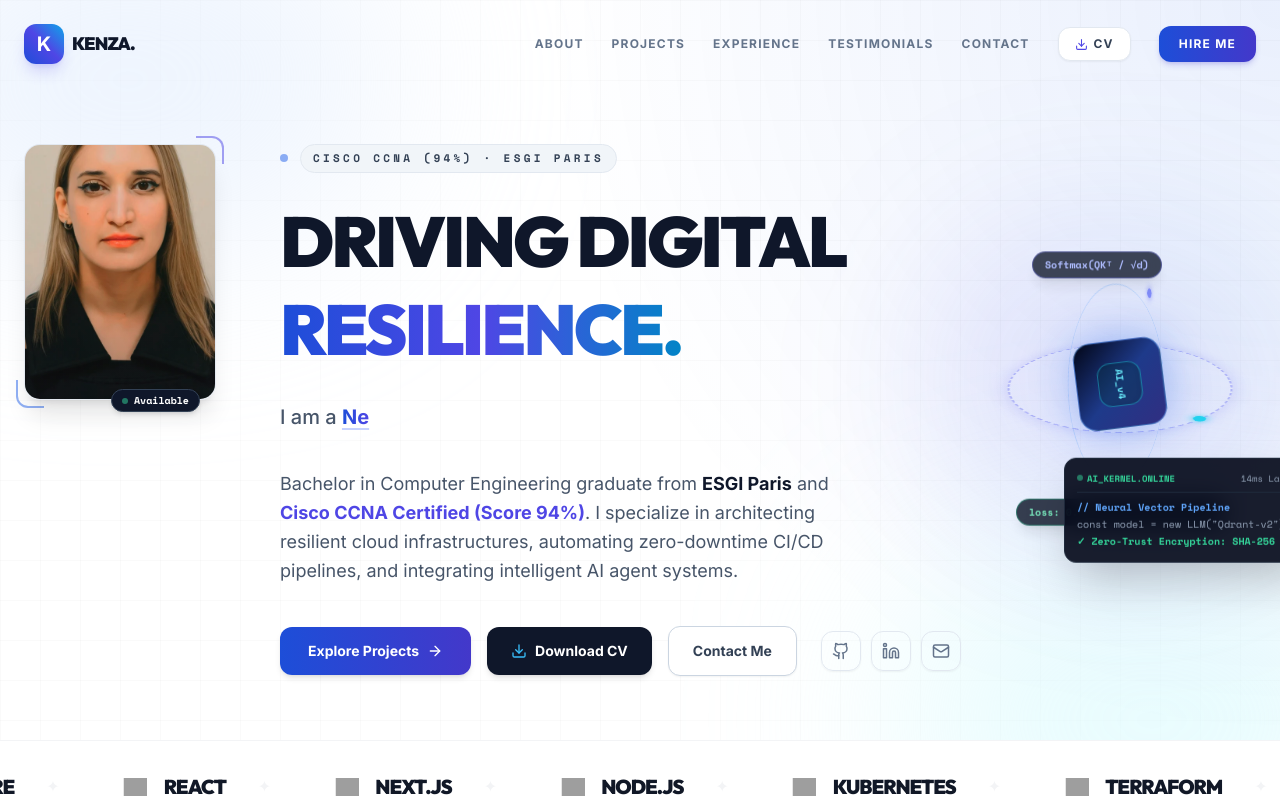
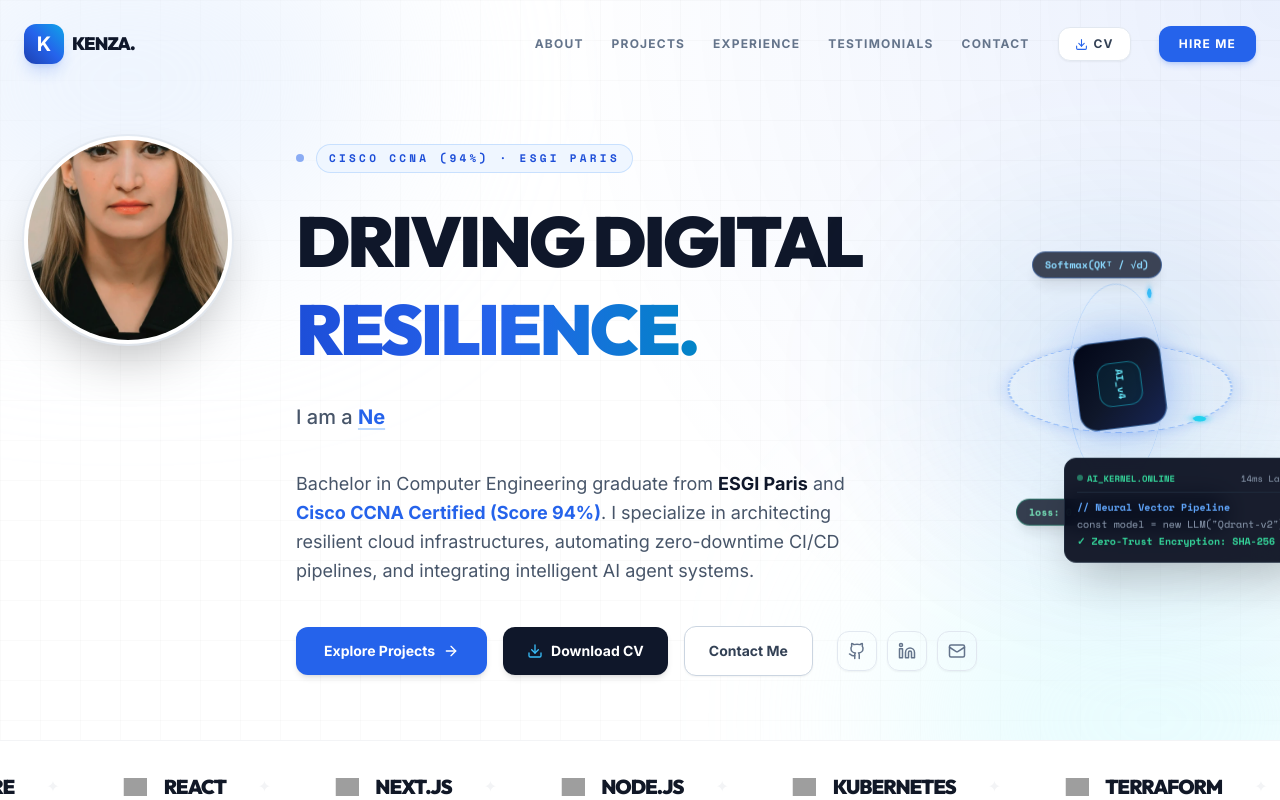
Before and after one commit to kenza-oss/portfolio, a React (Vite) app: page / in a window 1280 px wide. Shown: the top 800 px of the page. Built offline with nearby package versions, Linux system fonts and the light colour scheme; grey boxes are pictures that could not be loaded.

Commit message:
Change profile photo to circular avatar with balanced natural saturation, remove sticker/accents, and eliminate purple in favor of executive Cisco/Cyber blue

```diff
--- a/src/components.jsx
+++ b/src/components.jsx
@@ -40,23 +40,23 @@ export const Navbar = () => {
     }`}>
       <div className="max-w-7xl mx-auto px-6 flex justify-between items-center">
         <a href="#about" className="flex items-center gap-2 group">
-          <div className="w-10 h-10 bg-gradient-to-tr from-blue-700 via-indigo-600 to-sky-500 rounded-xl flex items-center justify-center text-white font-black text-xl shadow-lg shadow-indigo-600/20 group-hover:scale-105 transition-transform">K</div>
-          <span className="font-heading font-black text-lg tracking-tighter text-slate-900 group-hover:text-indigo-600 transition-colors">KENZA.</span>
+          <div className="w-10 h-10 bg-gradient-to-tr from-blue-800 via-blue-600 to-sky-500 rounded-xl flex items-center justify-center text-white font-black text-xl shadow-lg shadow-blue-600/20 group-hover:scale-105 transition-transform">K</div>
+          <span className="font-heading font-black text-lg tracking-tighter text-slate-900 group-hover:text-blue-600 transition-colors">KENZA.</span>
         </a>
 
         {/* Desktop Links */}
         <div className="hidden md:flex items-center gap-7">
           {['About', 'Projects', 'Experience', 'Testimonials', 'Contact'].map(item => (
             <a key={item} href={`#${item.toLowerCase()}`}
-              className="text-xs font-bold uppercase tracking-widest text-slate-500 hover:text-indigo-600 transition-colors">
+              className="text-xs font-bold uppercase tracking-widest text-slate-500 hover:text-blue-600 transition-colors">
               {item}
             </a>
           ))}
           <a href="/cv-kenza-mahleb.pdf" download="CV_Kenza_Mahleb.pdf" target="_blank" rel="noopener noreferrer"
-            className="border border-slate-200 text-slate-700 hover:border-indigo-600 hover:text-indigo-600 px-4 py-2 rounded-xl text-xs font-bold uppercase tracking-widest transition-all flex items-center gap-1.5 shadow-sm bg-white">
-            <Download size={13} className="text-indigo-600" /> CV
+            className="border border-slate-200 text-slate-700 hover:border-blue-600 hover:text-blue-600 px-4 py-2 rounded-xl text-xs font-bold uppercase tracking-widest transition-all flex items-center gap-1.5 shadow-sm bg-white">
+            <Download size={13} className="text-blue-600" /> CV
           </a>
-          <a href="#contact" className="bg-gradient-to-r from-blue-700 to-indigo-700 text-white px-5 py-2.5 rounded-xl text-xs font-bold uppercase tracking-widest hover:from-blue-800 hover:to-indigo-800 transition-all shadow-md shadow-indigo-700/20 hover:scale-[1.02]">
+          <a href="#contact" className="bg-blue-600 hover:bg-blue-700 text-white px-5 py-2.5 rounded-xl text-xs font-bold uppercase tracking-widest transition-all shadow-md shadow-blue-600/20 hover:scale-[1.02]">
             Hire Me
           </a>
         </div>
@@ -109,34 +109,26 @@ export const Hero = () => {
       <div className="max-w-7xl mx-auto px-6 relative z-10 w-full">
         <div className="grid lg:grid-cols-[auto_1fr] gap-16 items-start">
 
-          {/* ── Smaller Rectangular Photo at TOP LEFT ── */}
+          {/* ── Circular Profile Photo at TOP LEFT ── */}
           <motion.div
-            initial={{ opacity: 0, x: -20 }}
-            animate={{ opacity: 1, x: 0 }}
+            initial={{ opacity: 0, scale: 0.95 }}
+            animate={{ opacity: 1, scale: 1 }}
             transition={{ duration: 0.8 }}
-            className="relative group mt-4"
+            className="relative mt-2"
           >
-            <div className="w-40 h-52 xl:w-48 xl:h-64 rounded-2xl overflow-hidden border border-slate-200/80 shadow-xl relative z-10 bg-slate-900/5 group-hover:shadow-2xl transition-all duration-500">
+            <div className="w-44 h-44 xl:w-52 xl:h-52 rounded-full overflow-hidden border-4 border-white shadow-2xl ring-2 ring-slate-200/80 bg-slate-50 relative z-10 group">
               <img
                 src="/profile_v5.webp"
                 alt="Kenza Mahleb"
-                className="w-full h-full object-cover group-hover:scale-105 transition-all duration-700"
+                className="w-full h-full object-cover group-hover:scale-105 transition-transform duration-500"
               />
-              <div className="absolute inset-0 bg-gradient-to-t from-slate-950/20 via-transparent to-transparent pointer-events-none" />
-            </div>
-
-            {/* Elegant Tech Accents */}
-            <div className="absolute -top-2 -right-2 w-7 h-7 border-t-2 border-r-2 border-indigo-600/50 rounded-tr-xl" />
-            <div className="absolute -bottom-2 -left-2 w-7 h-7 border-b-2 border-l-2 border-blue-600/50 rounded-bl-xl" />
-            <div className="absolute -bottom-3 right-4 px-2.5 py-0.5 rounded-full bg-slate-900 text-white font-mono text-[10px] font-bold shadow-md z-20 flex items-center gap-1.5 border border-slate-700">
-              <span className="w-1.5 h-1.5 rounded-full bg-emerald-400 animate-pulse" /> Available
             </div>
           </motion.div>
 
           {/* ── Content area ── */}
           <motion.div variants={stagger} initial="hidden" animate="show" className="pt-4 relative">
 
-            {/* ── Advanced 3D AI Neural Matrix & Live Code Core ── */}
+            {/* ── Advanced 3D AI Neural Matrix & Live Code Core (Pure Cyber Blue & Slate) ── */}
             <div className="lg:absolute lg:-right-8 xl:-right-14 lg:top-20 xl:top-24 w-full max-w-sm mx-auto lg:mx-0 lg:w-96 mt-12 lg:mt-0 pointer-events-none min-h-[360px] z-20">
               <motion.div
                 initial={{ opacity: 0, scale: 0.9 }}
@@ -145,7 +137,7 @@ export const Hero = () => {
                 className="relative w-full h-80 flex items-center justify-center"
               >
                 {/* Deep Ambient Energy Glow */}
-                <div className="absolute inset-0 bg-gradient-to-tr from-blue-600/10 via-indigo-600/15 to-cyan-500/10 blur-[80px] rounded-full pointer-events-none" />
+                <div className="absolute inset-0 bg-gradient-to-tr from-blue-600/10 via-sky-600/10 to-blue-900/10 blur-[80px] rounded-full pointer-events-none" />
 
                 {/* 3D Gyroscopic Neural Sphere Stage */}
                 <div className="relative w-56 h-56 flex items-center justify-center [perspective:1000px]">
@@ -154,7 +146,7 @@ export const Hero = () => {
                   <motion.div
                     animate={{ rotateZ: [0, 360], rotateX: [65, 75, 65] }}
                     transition={{ rotateZ: { duration: 18, repeat: Infinity, ease: "linear" }, rotateX: { duration: 6, repeat: Infinity, ease: "easeInOut" } }}
-                    className="absolute inset-0 rounded-full border-2 border-dashed border-indigo-500/40 shadow-[0_0_20px_rgba(99,102,241,0.2)]"
+                    className="absolute inset-0 rounded-full border-2 border-dashed border-blue-500/40 shadow-[0_0_20px_rgba(37,99,235,0.2)]"
                   >
                     <div className="absolute top-0 left-1/2 -translate-x-1/2 -translate-y-1/2 w-3 h-3 rounded-full bg-cyan-400 shadow-[0_0_10px_#22d3ee]" />
                   </motion.div>
@@ -165,14 +157,14 @@ export const Hero = () => {
                     transition={{ rotateZ: { duration: 24, repeat: Infinity, ease: "linear" }, rotateY: { duration: 8, repeat: Infinity, ease: "easeInOut" } }}
                     className="absolute inset-3 rounded-full border border-blue-400/30"
                   >
-                    <div className="absolute bottom-2 right-4 w-2.5 h-2.5 rounded-full bg-indigo-400 shadow-[0_0_8px_#818cf8]" />
+                    <div className="absolute bottom-2 right-4 w-2.5 h-2.5 rounded-full bg-sky-400 shadow-[0_0_8px_#38bdf8]" />
                   </motion.div>
 
                   {/* Central Neural Quantum Core (AI Processing Center) */}
                   <motion.div
                     animate={{ scale: [1, 1.15, 1], rotate: [0, 90, 180, 270, 360] }}
                     transition={{ scale: { duration: 3, repeat: Infinity, ease: "easeInOut" }, rotate: { duration: 30, repeat: Infinity, ease: "linear" } }}
-                    className="relative w-20 h-20 rounded-2xl bg-gradient-to-tr from-slate-950 via-blue-900 to-indigo-900 border border-blue-400/50 shadow-[0_0_40px_rgba(37,99,235,0.4)] flex items-center justify-center backdrop-blur-md"
+                    className="relative w-20 h-20 rounded-2xl bg-gradient-to-tr from-slate-950 via-slate-900 to-blue-950 border border-blue-400/50 shadow-[0_0_40px_rgba(37,99,235,0.4)] flex items-center justify-center backdrop-blur-md"
                   >
                     <div className="w-10 h-10 rounded-xl border border-cyan-400/40 flex items-center justify-center font-mono text-[9px] text-cyan-300 font-bold bg-cyan-950/40 shadow-inner">
                       AI_v4
@@ -183,7 +175,7 @@ export const Hero = () => {
                   <motion.div
                     animate={{ y: [0, -8, 0], opacity: [0.7, 1, 0.7] }}
                     transition={{ duration: 4, repeat: Infinity, ease: "easeInOut" }}
-                    className="absolute -top-4 left-6 px-3 py-1 rounded-full bg-slate-900/90 border border-indigo-500/40 text-[10px] font-mono text-indigo-300 font-bold shadow-lg backdrop-blur-md"
+                    className="absolute -top-4 left-6 px-3 py-1 rounded-full bg-slate-900/90 border border-blue-500/40 text-[10px] font-mono text-sky-300 font-bold shadow-lg backdrop-blur-md"
                   >
                     Softmax(QKᵀ / √d)
                   </motion.div>
@@ -221,14 +213,14 @@ export const Hero = () => {
 
             <motion.div variants={fadeUp} className="flex items-center gap-3 mb-6">
               <span className="w-2 h-2 rounded-full bg-blue-600 animate-pulse" />
-              <span className="font-mono text-[11px] font-bold tracking-[0.3em] uppercase text-slate-700 bg-slate-100 border border-slate-200 px-3 py-1 rounded-full">
+              <span className="font-mono text-[11px] font-bold tracking-[0.3em] uppercase text-blue-700 bg-blue-50 border border-blue-200/80 px-3 py-1 rounded-full">
                 Cisco CCNA (94%) · ESGI Paris
               </span>
             </motion.div>
 
             <motion.h1 variants={fadeUp} className="font-heading font-black tracking-[-0.04em] mb-6 leading-tight text-slate-900" style={{ fontSize: 'clamp(2.5rem,5.5vw,4.5rem)' }}>
               DRIVING DIGITAL<br />
-              <span className="text-transparent bg-clip-text bg-gradient-to-r from-blue-700 via-indigo-600 to-sky-600">
+              <span className="text-transparent bg-clip-text bg-gradient-to-r from-blue-700 via-blue-600 to-sky-600">
                 RESILIENCE.
               </span>
             </motion.h1>
@@ -236,16 +228,16 @@ export const Hero = () => {
             <motion.div variants={fadeUp} className="h-10 flex items-center mb-8">
               <span className="text-xl font-medium text-slate-600">
                 I am a{' '}
-                <span className="font-bold text-transparent bg-clip-text bg-gradient-to-r from-blue-700 to-indigo-600 underline decoration-indigo-200 underline-offset-4">{typed}</span>
+                <span className="font-bold text-blue-600 underline decoration-blue-200 underline-offset-4">{typed}</span>
               </span>
             </motion.div>
 
             <motion.p variants={fadeUp} className="max-w-xl leading-relaxed mb-10 text-lg text-slate-600">
-              Bachelor in Computer Engineering graduate from <strong className="text-slate-900 font-bold">ESGI Paris</strong> and <strong className="text-indigo-600 font-bold">Cisco CCNA Certified (Score 94%)</strong>. I specialize in architecting resilient cloud infrastructures, automating zero-downtime CI/CD pipelines, and integrating intelligent AI agent systems.
+              Bachelor in Computer Engineering graduate from <strong className="text-slate-900 font-bold">ESGI Paris</strong> and <strong className="text-blue-600 font-bold">Cisco CCNA Certified (Score 94%)</strong>. I specialize in architecting resilient cloud infrastructures, automating zero-downtime CI/CD pipelines, and integrating intelligent AI agent systems.
             </motion.p>
 
             <motion.div variants={fadeUp} className="flex flex-wrap gap-4 items-center">
-              <a href="#projects" className="bg-gradient-to-r from-blue-700 to-indigo-700 hover:from-blue-800 hover:to-indigo-800 text-white px-7 py-3.5 rounded-xl font-bold text-sm transition-all shadow-md hover:shadow-xl hover:scale-[1.02] flex items-center gap-2">
+              <a href="#projects" className="bg-blue-600 hover:bg-blue-700 text-white px-7 py-3.5 rounded-xl font-bold text-sm transition-all shadow-md hover:shadow-xl hover:scale-[1.02] flex items-center gap-2">
                 Explore Projects <ArrowRight size={16} />
               </a>
               <a href="/cv-kenza-mahleb.pdf" download="CV_Kenza_Mahleb.pdf" target="_blank" rel="noopener noreferrer" className="bg-slate-900 hover:bg-black text-white px-6 py-3.5 rounded-xl font-bold text-sm transition-all shadow-md hover:shadow-xl flex items-center gap-2">
```
Also changed, not shown: public/profile_v5.png, public/profile_v5.webp.
